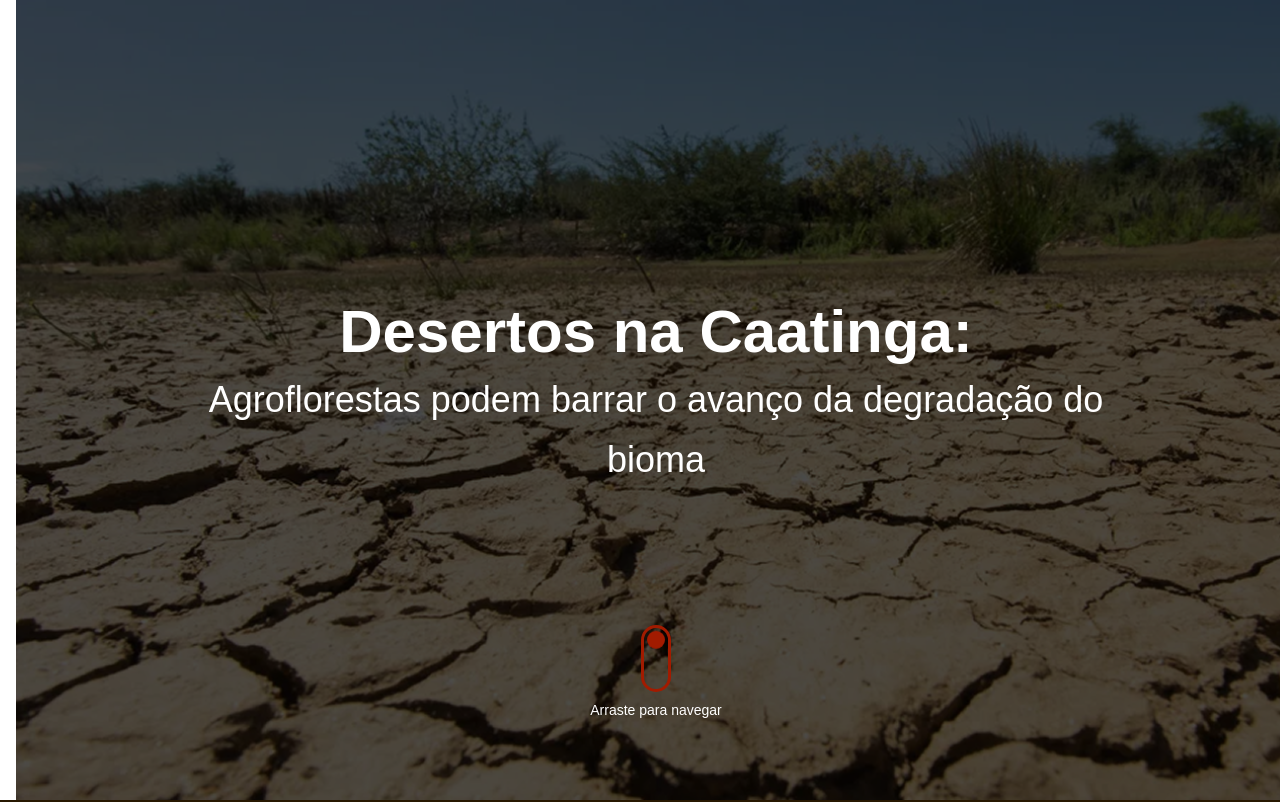
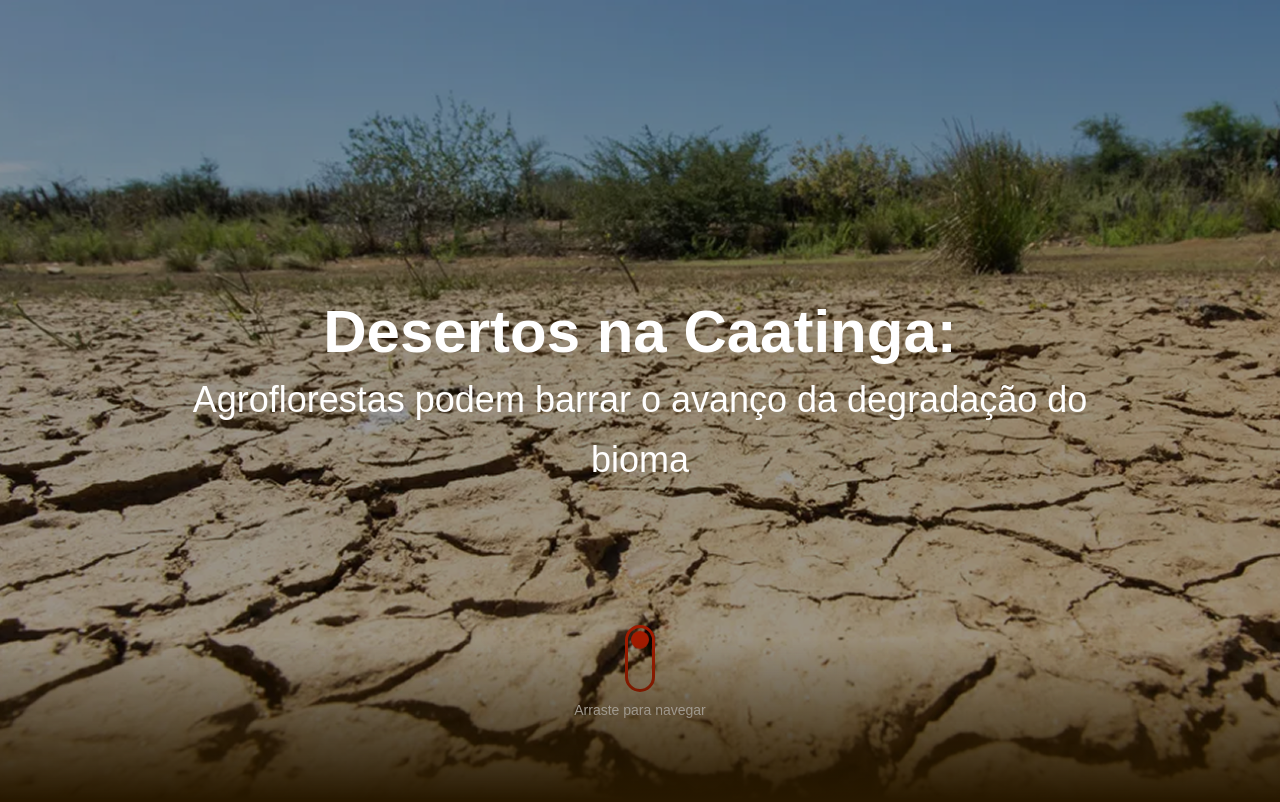
Before and after one commit to phdosilva/safs, a Next.js app: page / in a window 1280 px wide. Shown: the top 802 px of the page. Built offline with nearby package versions, Linux system fonts and the light colour scheme; a web font is replaced by a local one.

Commit message:
Adds fade between cover and first section

```diff
--- a/app/globals.css
+++ b/app/globals.css
@@ -45,7 +45,3 @@ body {
   font-family: var(--font-poppins);
   font-weight: 500;
 }
-
-.relative {
-  margin: 0 16px;
-}
--- a/app/page.tsx
+++ b/app/page.tsx
@@ -7,9 +7,9 @@ import PernambucoLoading from "./components/pernambucoLoading";
 export default function Home() {
   return (
     <>
-      <section className="relative w-full h-screen flex flex-col justify-center items-center text-center overflow-hidden">
+      <section className="w-full max-w-screen h-screen flex flex-col justify-center items-center text-center overflow-hidden">
         {/* Background Image */}
-        <div className="absolute top-0 left-0 w-full h-full -z-10">
+        <div className="absolute top-0 left-0 w-full h-full -z-10 overflow-hidden">
           <Image
             src={bannerImg}
             alt="Desertos na Caatinga"
@@ -18,7 +18,7 @@ export default function Home() {
             objectPosition="center"
           />
           {/* Overlay */}
-          <div className="absolute top-0 left-0 w-full h-full bg-black/70" />
+          <div className="absolute top-0 left-0 w-full h-full bg-black/40" />
         </div>
 
         {/* Text Content */}
@@ -45,6 +45,9 @@ export default function Home() {
           </div>
           <p className="text-white text-sm mt-2">Arraste para navegar</p>
         </div>
+
+        {/* Gradient Fade at Bottom */}
+        <div className="absolute bottom-0 left-0 w-full h-40 bg-gradient-to-b from-transparent to-[#271800] pointer-events-none" />
       </section>
 
       <main className="">
```
